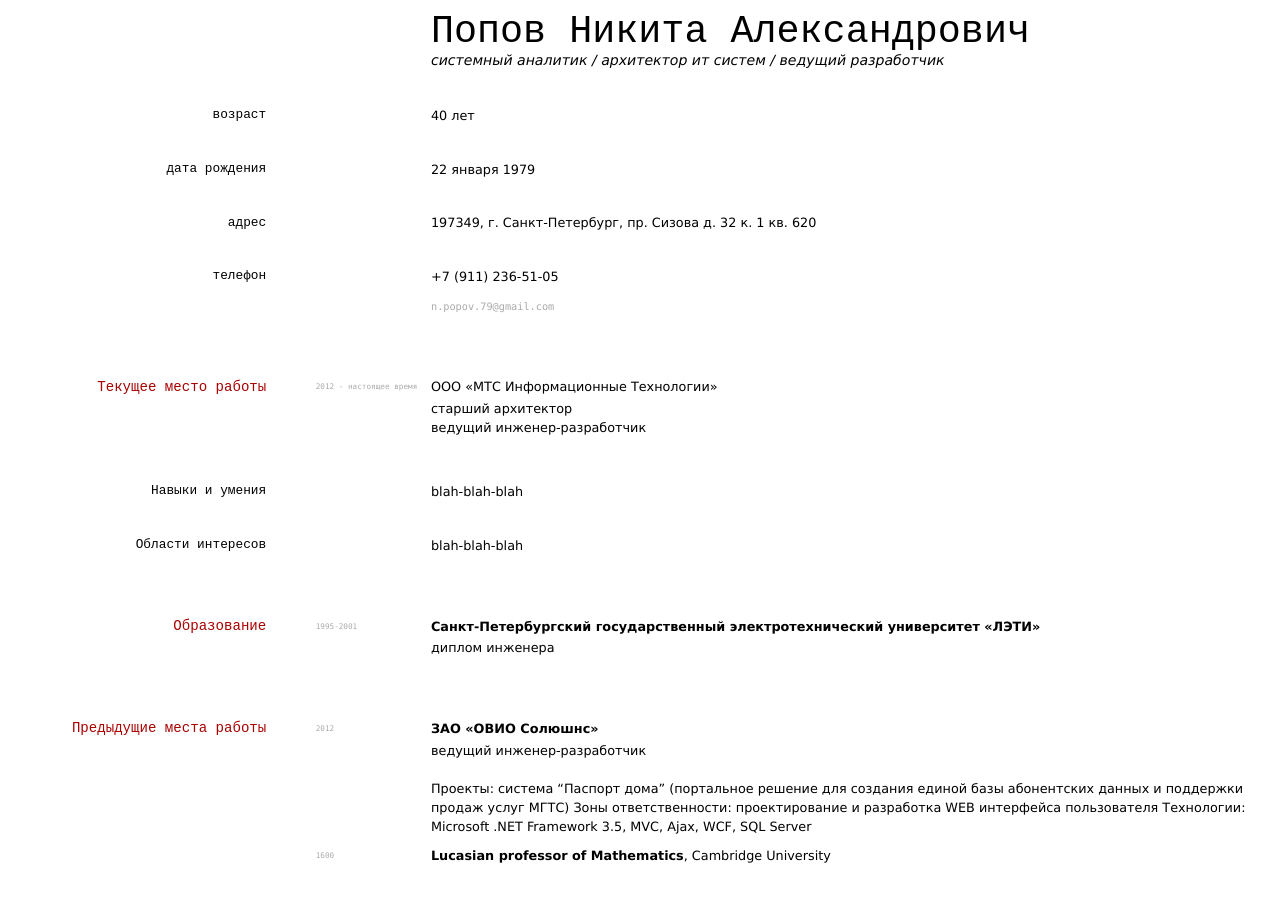
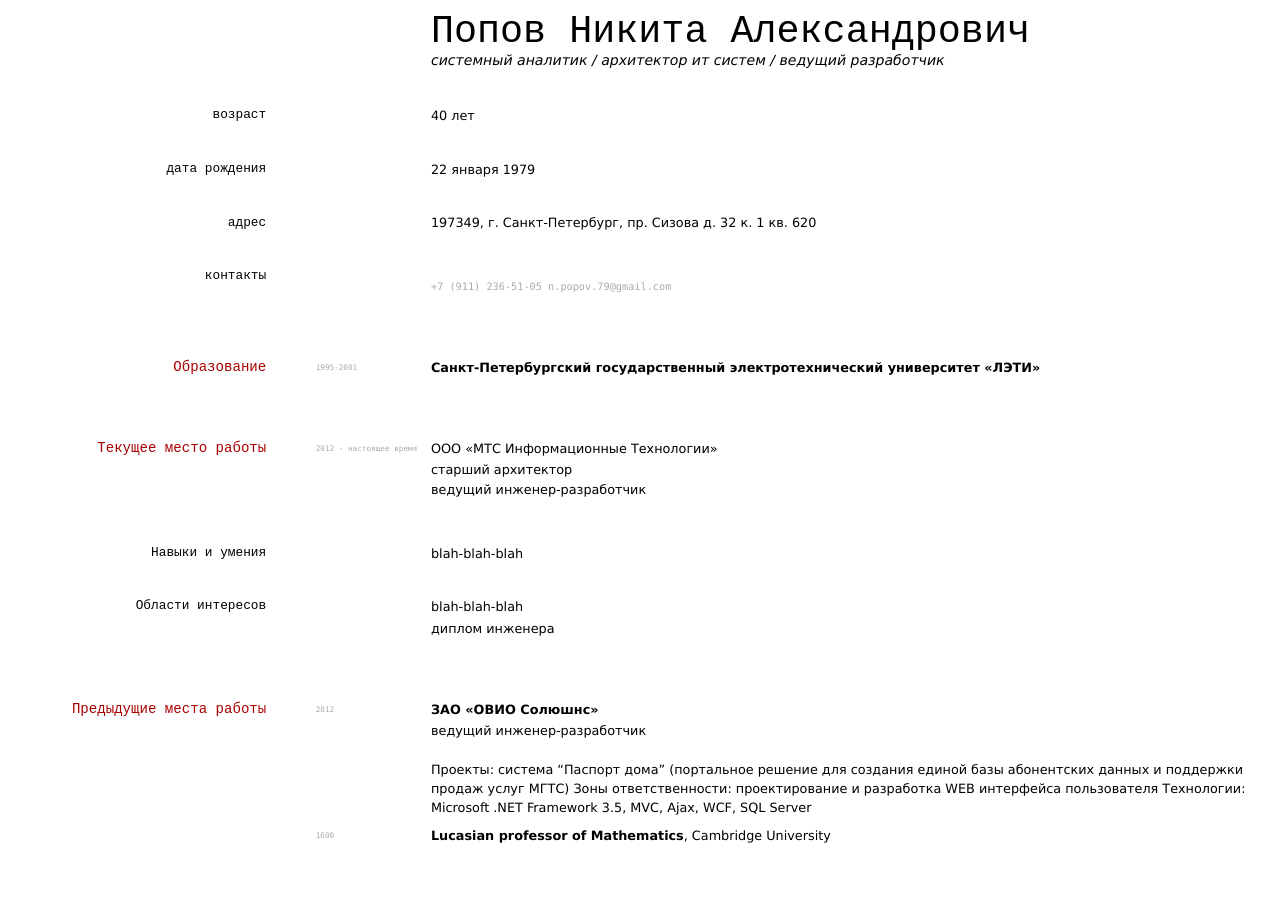
Before and after one commit to mrpopoff/mrpopoff.github.io, a Jekyll site: the page built from index.md, in a window 1280 px wide. Built offline with Jekyll 4.4.1, drawn with Linux system fonts in a browser that asks for light colours; part of the change alters nothing that is shown.

Commit message:
Update index.md

```diff
--- a/index.md
+++ b/index.md
@@ -15,12 +15,16 @@ title: Попов Н.А.
 ### адрес
 197349, г. Санкт-Петербург, пр. Сизова д. 32 к. 1 кв. 620
 
-### телефон
-+7 (911) 236-51-05
-
+### контакты
 <div id="webaddress">
+<a href="tel:+79112365105">+7 (911) 236-51-05</a>
 <a href="n.popov.79@gmail.com">n.popov.79@gmail.com</a>
 </div>
+
+## Образование
+
+`1995-2001`
+__Санкт-Петербургский государственный электротехнический университет «ЛЭТИ»__
 
 ## Текущее место работы
 
@@ -38,11 +42,6 @@ blah-blah-blah
 ### Области интересов
 
 blah-blah-blah
-
-## Образование
-
-`1995-2001`
-__Санкт-Петербургский государственный электротехнический университет «ЛЭТИ»__
 
 - диплом инженера
 
```
